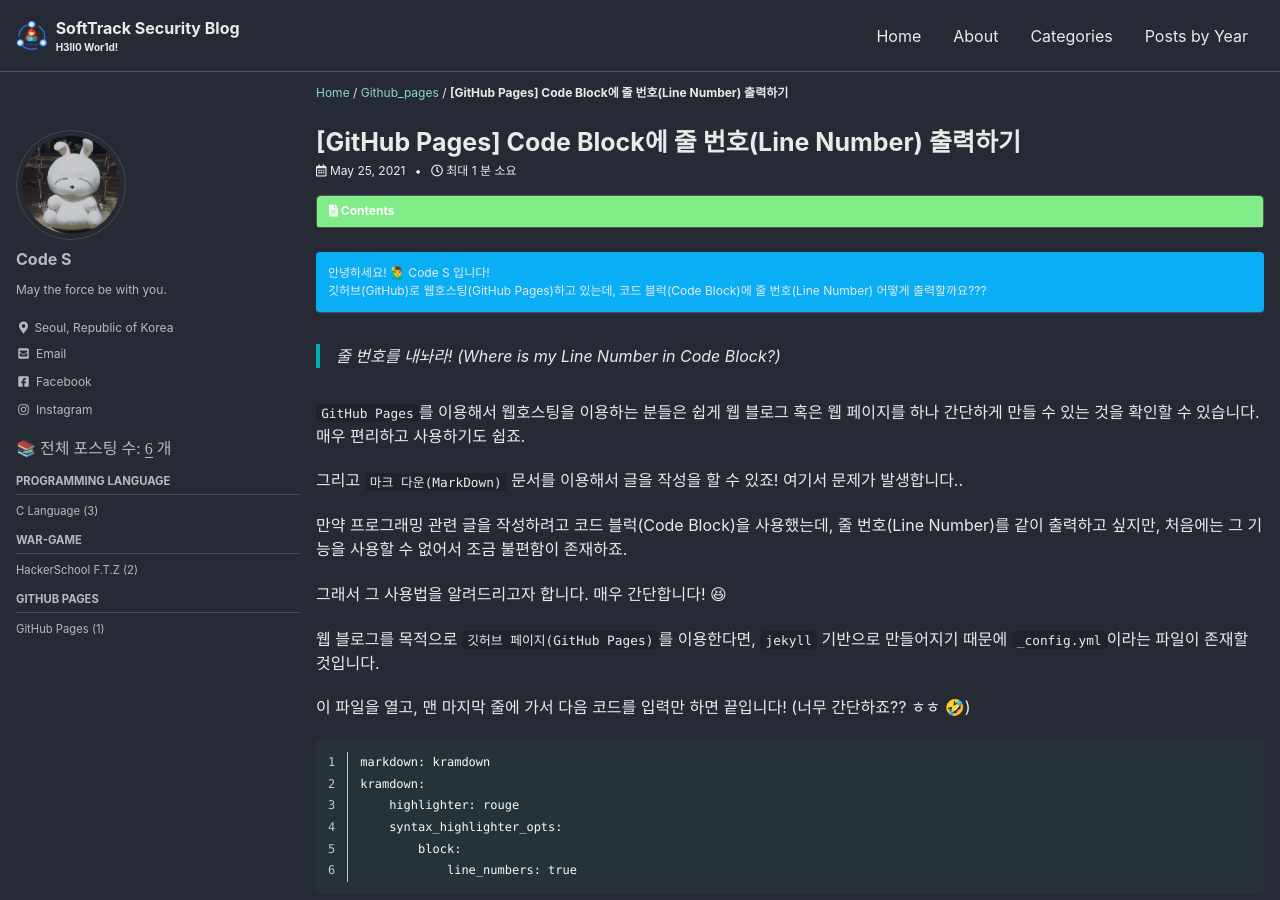
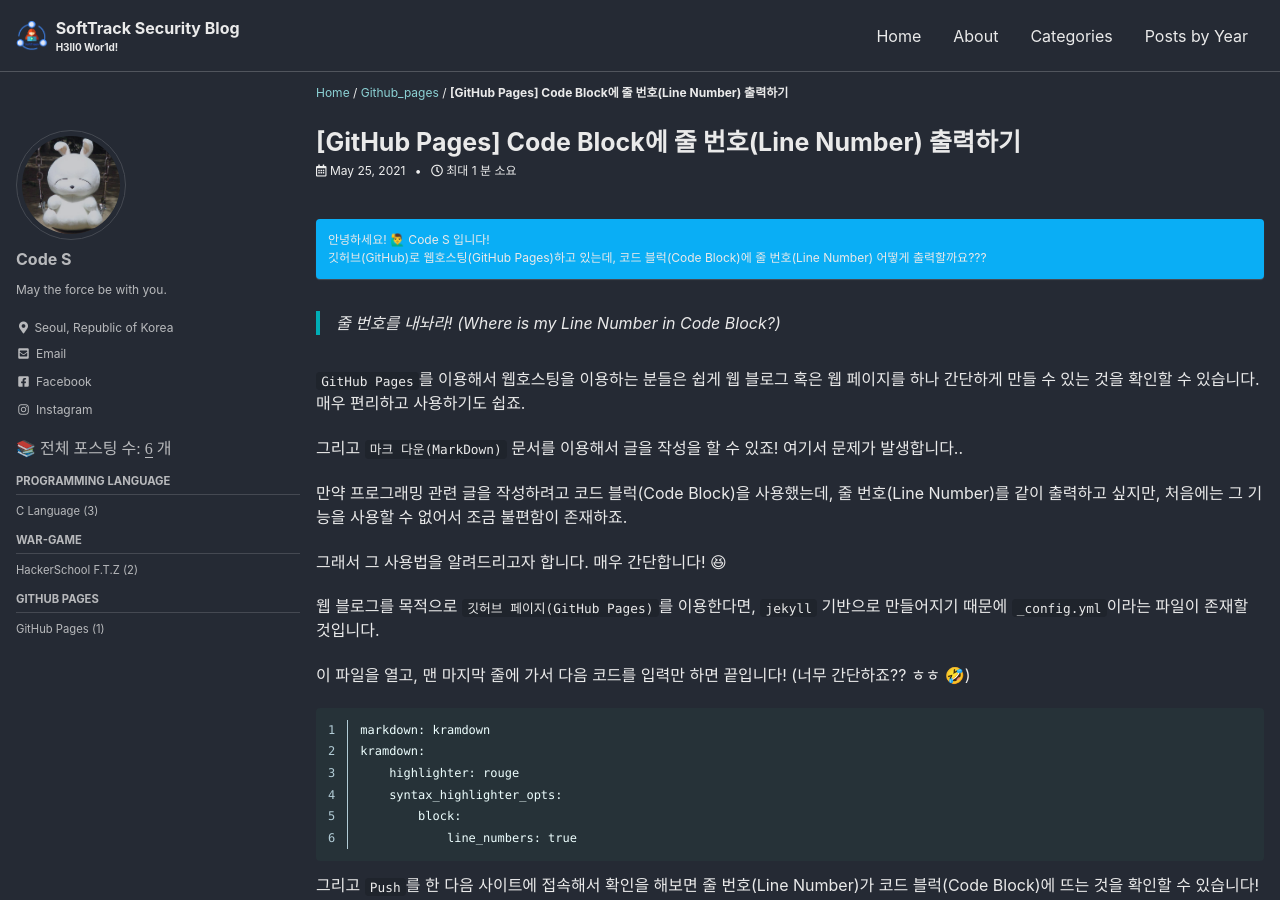
Before and after one commit to AlchemicSH/AlchemicSH.github.io, a Jekyll site: the page built from _posts/GitHub Pages/2021-05-25-GitHub-Pages-Code-Block-Line-Number.md, in a window 1280 px wide and 900 px high. Built offline with Jekyll 4.4.1, drawn with Linux system fonts in a browser that asks for light colours; cached includes are drawn as plain includes; some web fonts are replaced.

Commit message:
Update 2021-05-25-GitHub-Pages-Code-Block-Line-Number.md

```diff
--- a/_posts/GitHub Pages/2021-05-25-GitHub-Pages-Code-Block-Line-Number.md
+++ b/_posts/GitHub Pages/2021-05-25-GitHub-Pages-Code-Block-Line-Number.md
@@ -6,9 +6,7 @@ categories:
 tags:
  - [GitHub, Pages]
 comments: true
-toc: true
-toc_label: "Contents"
-toc_sticky: true
+toc: false
 ---
 
 안녕하세요! 🙋‍♂️ Code S 입니다! <br>
```
